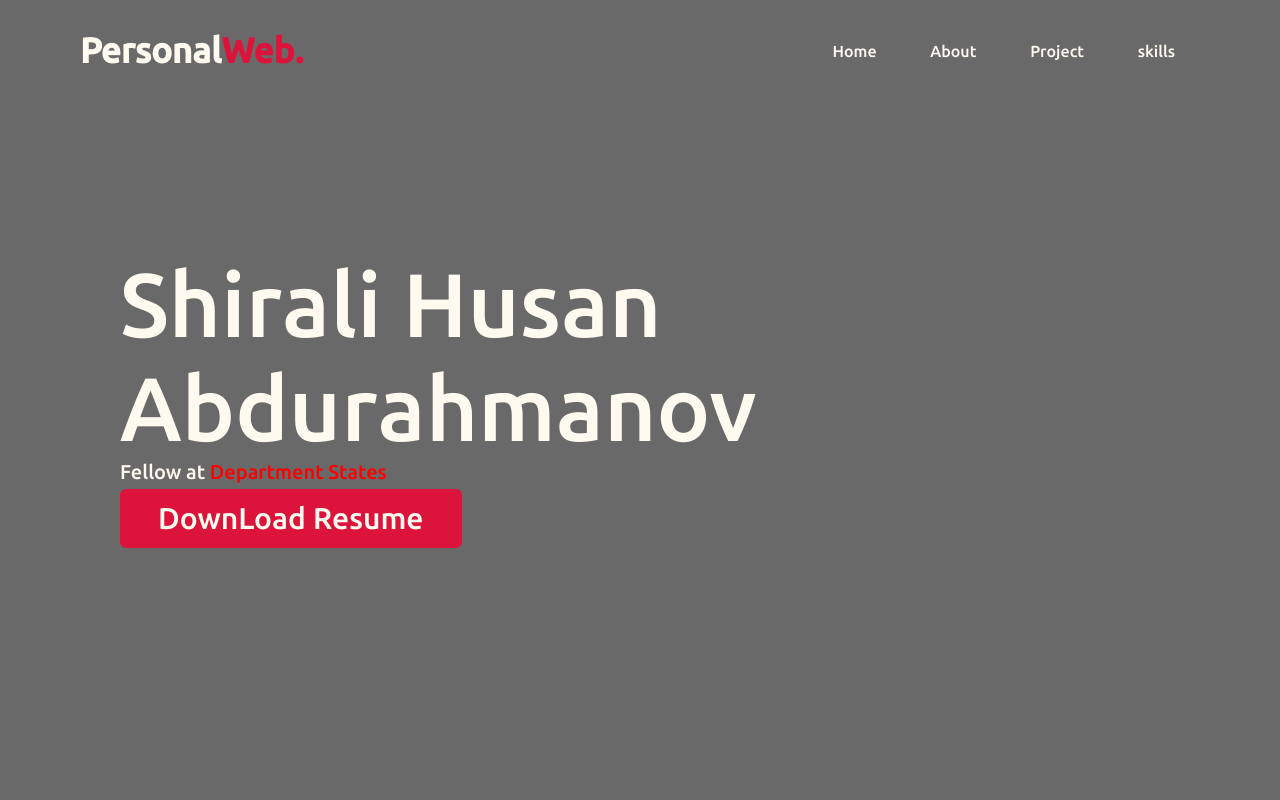
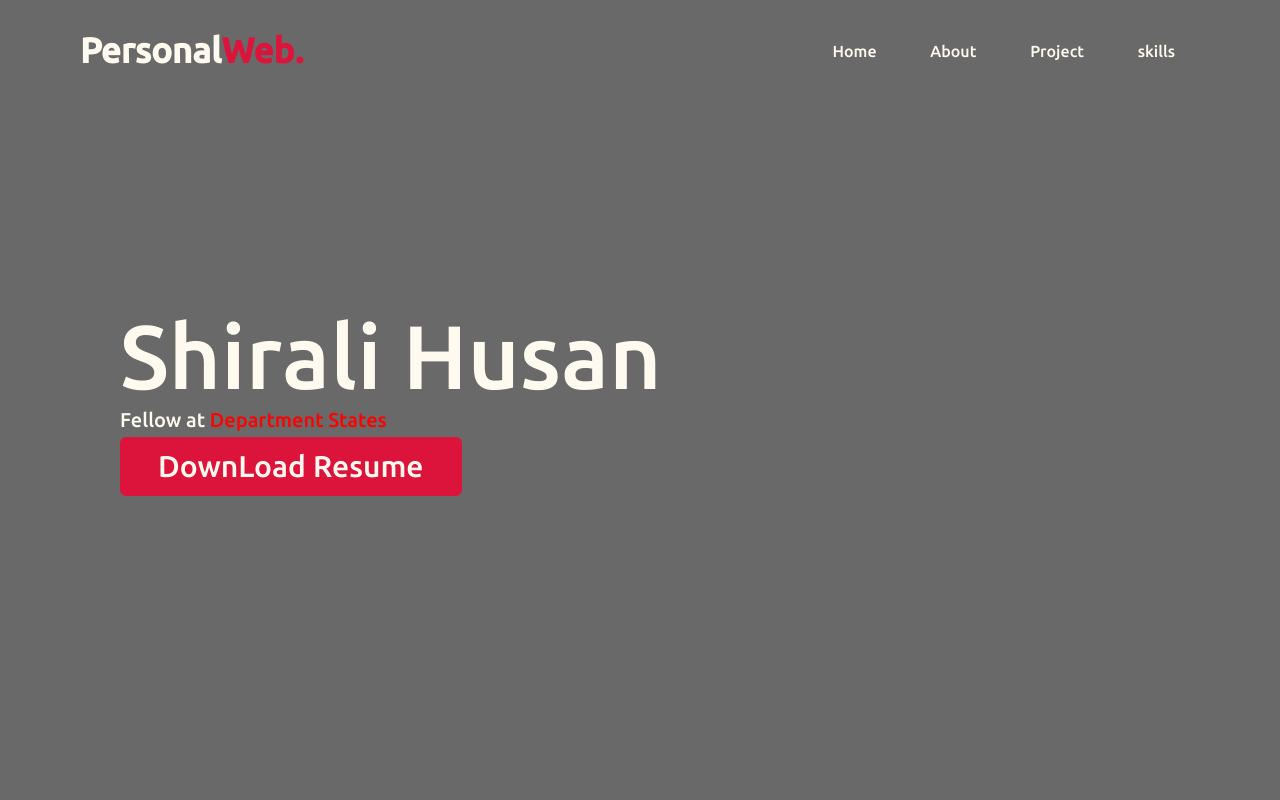
Before and after one commit to shirali-husan/shirali-husan.github.io, a website: page index.html in a window 1280 px wide. Shown: the top 800 px of the page. Drawn offline with nearby package versions, Linux system fonts and the light colour scheme.

Commit message:
Updating a name

```diff
--- a/index.html
+++ b/index.html
@@ -28,7 +28,7 @@
 <section class="home" id="home">
     <div class="max-width">
         <div class="home-content">
-            <div class="text-1">Shirali Husan Abdurahmanov</div>
+            <div class="text-1">Shirali Husan</div>
             <div class="text-2">Fellow at <span> Department States </span></div>
             <a href="Husan Resume Web.pdf" target="_blank">DownLoad Resume</a>
         </div>
```
